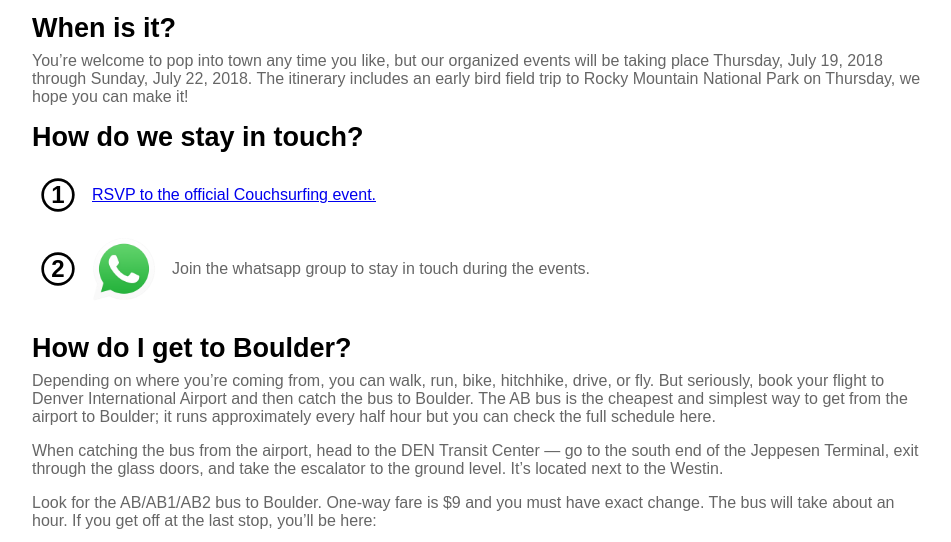
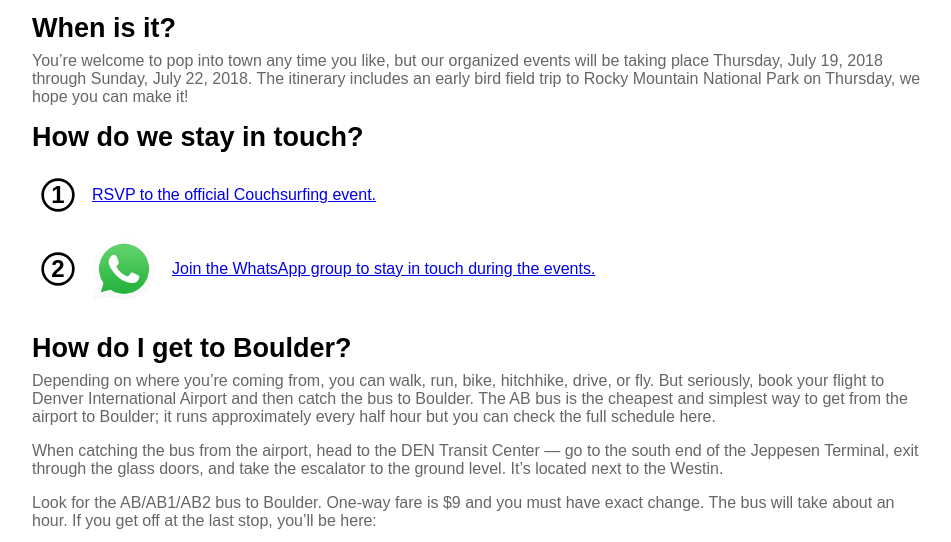
Before and after one commit to spencels/bcc-site, a Jekyll site: the page built from index.md, in a window 1280 px wide and 900 px high, scrolled down 1154 px, cut to the strip 0-542 px from the top of the window. Shown: the whole strip, without its empty margins (158-1109 px from the left). Built offline with Jekyll 4.4.1, drawn with Linux system fonts in a browser that asks for light colours; part of the change alters nothing that is shown.

```diff
--- a/index.md
+++ b/index.md
@@ -16,15 +16,18 @@ We will bike on some of Boulder’s 300+ miles of dedicated bikeways, hike on so
 Check out our tentative schedule below. Things may change leading up to the event so be sure to check back!
 
 #### THURSDAY JULY 19
+
 11 am Early Bird Day Trip to Rocky Mountain National Park
 7 pm Happy Thursday Bike Ride
 
 #### FRIDAY JULY 20
+
 11 am–4 pm Biking Brewery Tour
 1–3 pm National Center for Atmospheric Research Visit/Short Hike
 6 pm–late Welcome Party
 
 #### SATURDAY JULY 21
+
 9 am–3 pm Long Hike
 9–11 am Farmers’ Market Brunch
 Noon–3 pm Boulder Creek Tubing
@@ -33,12 +36,14 @@ Noon–3 pm B180 Bicycle Tour of Boulder
 5 pm–late Happy Hour Dinner/Art Festival/Downtown Bar Crawl
 
 #### SUNDAY JULY 22
+
 10 am–2 pm Big Brunch Picnic in the Park
 Afternoon Dessert Tour
 Afternoon Yoga
 7 pm Comedy Show
 
 #### Yet to be scheduled, but we’ll squeeze ’em in somewhere:
+
 Laser light show at the Fiske Planetarium
 Dispensary visit/tour
 Beer tasting/tour at Avery Brewing
@@ -63,12 +68,11 @@ You’re welcome to pop into town any time you like, but our organized events wi
   <div class="index">2</div>
   <div class="whatsapp-content">
     <div class="whatsapp-logo" aria-role="image" aria-label="WhatsApp logo"></div>
-    <p>Join the whatsapp group to stay in touch during the events.</p>
+    <p><a href="https://chat.whatsapp.com/JjishKz5CI9HsZPCqMzEPJ">Join the WhatsApp group to stay in touch during the events.</a></p>
   </div>
 </li>
 
 </ol>
-
 
 ### How do I get to Boulder? {#getting-to-boulder}
 
@@ -91,6 +95,7 @@ Look for the AB/AB1/AB2 bus to Boulder. One-way fare is $9 and you must have exa
 </iframe>
 
 ### How do I get around Boulder?
+
 Our little town is incredibly bike- and pedestrian-friendly!
 
 <div class="transport">
```
